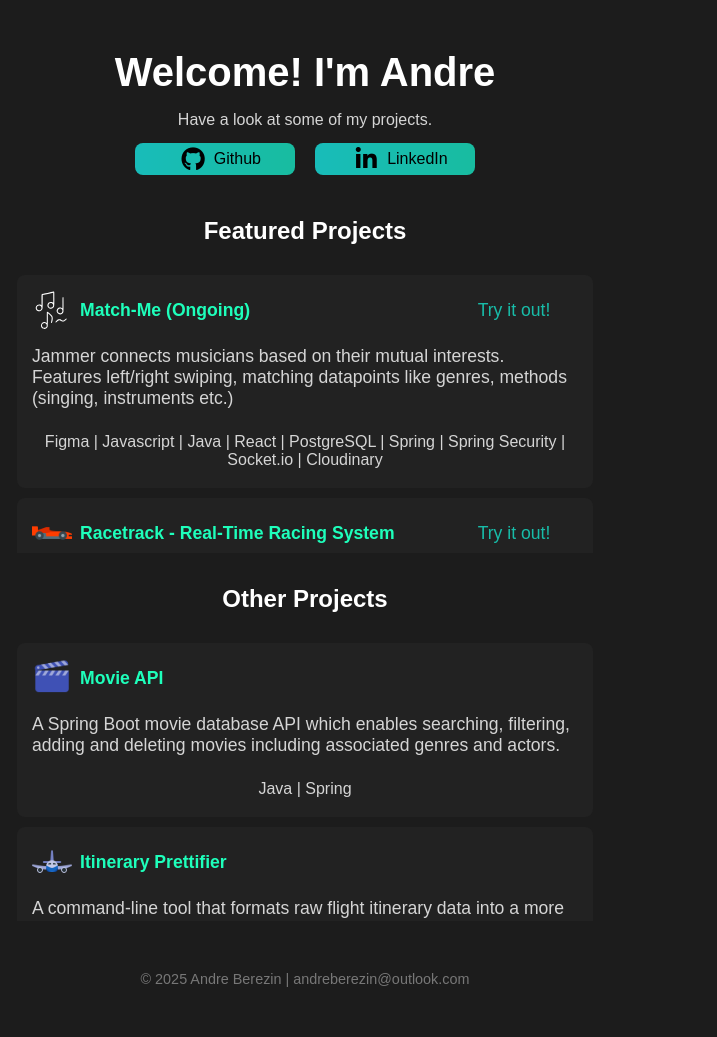
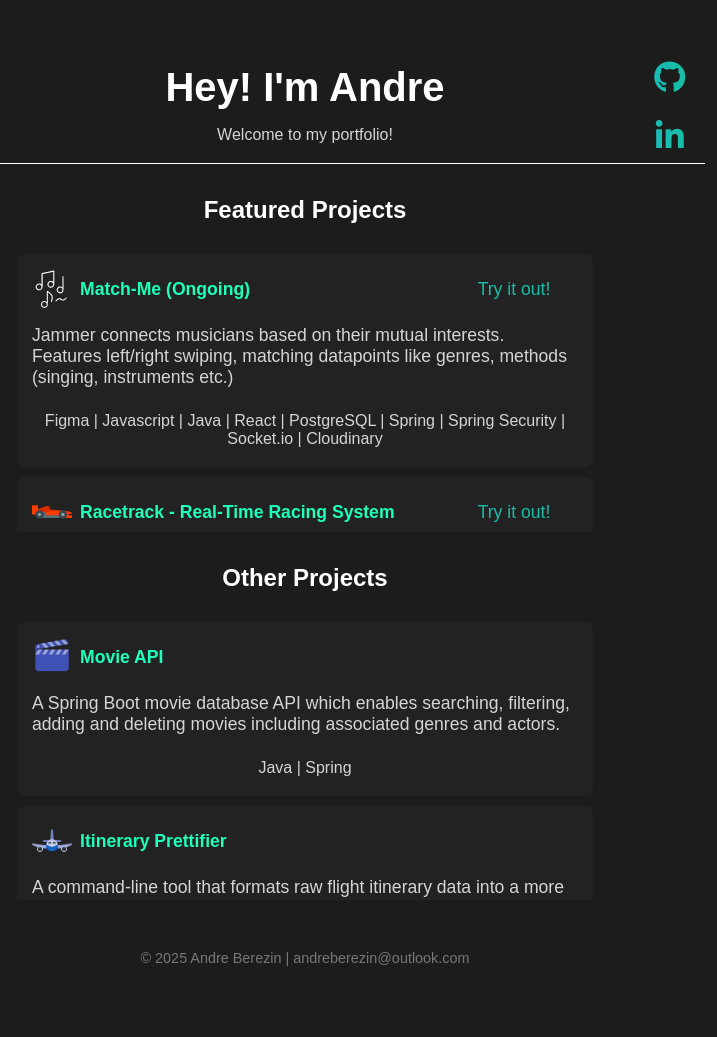
Before and after one commit to andreberezin/andreberezin.github.io, a Jekyll site: the page built from README.md, in a window 1280 px wide. Shown: the whole page, without its empty margins (335-1052 px from the left). Built offline with Jekyll 4.4.1, drawn with Linux system fonts in a browser that asks for light colours; our own code applies the rules of GitHub Pages for plain Markdown files; after the commit the page ends 1016 px from its top, so only the background shows below that.

Commit message:
new header design

```diff
--- a/_layouts/default.html
+++ b/_layouts/default.html
@@ -19,55 +19,46 @@
         <button id="cancelButton">Cancel</button>
     </div>
 </div>
-<!--<script>-->
-<!--    document.addEventListener('DOMContentLoaded', function() {-->
-<!--        const projectList = document.querySelector('.project-list');-->
+<div class="container">
+        <header>
+            <div class='header-text'>
+                <h1>Hey! I'm Andre</h1>
+                <p>Welcome to my portfolio!</p>
+            </div>
+            <div class='social-media-container'>
+                <a href="https://github.com/andreberezin?tab=repositories" class="media-link" target="_blank" title='Github'>
+                    <i class="fa-brands fa-github"></i>
+                </a>
+                <a href="https://www.linkedin.com/in/andreberezin" class="media-link" target="_blank" title='LinkedIn'>
+                    <i class="fa-brands fa-linkedin-in"></i>
+                </a>
+            </div>
 
-<!--        // Clone the first set of project items for the loop effect-->
-<!--        const items = projectList.querySelectorAll('.project-item');-->
-<!--        const clonedItems = Array.from(items).map(item => item.cloneNode(true));-->
-<!--        clonedItems.forEach(item => projectList.appendChild(item));-->
+        </header>
 
-<!--        // Function to handle the scrolling-->
-<!--        function handleScroll() {-->
-<!--            // If scrolled to the bottom, reset to the top-->
-<!--            if (projectList.scrollTop + projectList.clientHeight >= projectList.scrollHeight) {-->
-<!--                projectList.scrollTop = 0;-->
-<!--            }-->
-<!--        }-->
-
-<!--        // Add the scroll event listener-->
-<!--        projectList.addEventListener('scroll', handleScroll);-->
-<!--    });-->
-<!--</script>-->
-
-<div class="container">
-    <h1>Welcome! I'm Andre</h1>
-    <p>Have a look at some of my projects.</p>
-
-    <div class='button-container'>
-        <a href="https://github.com/andreberezin?tab=repositories" class="btn link" target="_blank">
-            <div class='button-content'>
-                <i class="fa-brands fa-github"></i>
-                <div class='button-text'>
-                    Github
-                </div>
-            </div>
-        </a>
-        <a href="https://www.linkedin.com/in/andreberezin" class="btn link" target="_blank">
-            <div class='button-content'>
-                <i class="fa-brands fa-linkedin-in"></i>
-                <div class='button-text'>
-                    LinkedIn
-                </div>
-            </div>
-        </a>
-    </div>
+<!--    <div class='button-container'>-->
+<!--        <a href="https://github.com/andreberezin?tab=repositories" class="btn link" target="_blank">-->
+<!--            <div class='button-content'>-->
+<!--                <i class="fa-brands fa-github"></i>-->
+<!--                <div class='button-text'>-->
+<!--                    Github-->
+<!--                </div>-->
+<!--            </div>-->
+<!--        </a>-->
+<!--        <a href="https://www.linkedin.com/in/andreberezin" class="btn link" target="_blank">-->
+<!--            <div class='button-content'>-->
+<!--                <i class="fa-brands fa-linkedin-in"></i>-->
+<!--                <div class='button-text'>-->
+<!--                    LinkedIn-->
+<!--                </div>-->
+<!--            </div>-->
+<!--        </a>-->
+<!--    </div>-->
     <!-- Featured Projects Section -->
     <h2>Featured Projects</h2>
 
 
-    <div class="project-list featured" id='project-list'>
+    <div class="project-list featured first">
         <div class="project-item">
             <div class='title-row'>
                 <a href='https://github.com/andreberezin/match-me' class='github-link' target="_blank" title='Github repository'>
@@ -76,7 +67,7 @@
                         Match-Me (Ongoing)
                     </div>
                 </a>
-                <a href='' class='website-link'>Try it out!</a>
+                <a href='' target="_blank" class='website-link' title='Live website'>Try it out!</a>
             </div>
             <p class='description'>Jammer connects musicians based on their mutual interests. Features left/right swiping, matching datapoints like genres, methods (singing, instruments etc.) </p>
             <p class='stack'> Figma | Javascript | Java | React | PostgreSQL | Spring | Spring Security | Socket.io | Cloudinary </p>
@@ -89,7 +80,7 @@
                         Racetrack - Real-Time Racing System
                     </div>
                 </a>
-                <a href='https://racetrack-ns5c.onrender.com' target="_blank" class='website-link' data-tooltip='This site may take 20-30 seconds to load due to the free-tier hosting.'>Try it out!</a>
+                <a href='https://racetrack-ns5c.onrender.com' target="_blank" class='website-link' title='Live website' data-tooltip='This site may take 20-30 seconds to load due to the free-tier hosting.'>Try it out!</a>
             </div>
             <p class='description'>A real-time system for car races. Features creating, starting, controlling and spectating races live.</p>
             <p class='stack'>Javascript | Node.js | React | Mongodb | Ngrok | Socket.io  </p>
--- a/assets/css/style.css
+++ b/assets/css/style.css
@@ -11,6 +11,39 @@ body {
   color: #fff;
   text-align: center;
   padding: 50px;
+}
+
+header {
+  padding-bottom: 15px;
+  padding-top: 15px;
+  border-bottom: 1px solid white;
+  display: flex;
+  align-items: center;
+  justify-content: center;
+  position: relative;
+}
+
+.social-media-container {
+  position: absolute;
+  right: 10px;
+  height: 90%;
+  display: flex;
+  flex-direction: column;
+  align-items: stretch;
+  justify-content: space-between;
+}
+
+.fa-brands {
+  font-size: 2rem;
+  padding: 5px;
+  margin-right: 0.3rem;
+  animation: blink-background 2s infinite;
+  color: transparent;
+  background-clip: text;
+}
+
+.fa-brands:hover {
+  scale: 1.1;
 }
 
 .container {
@@ -116,6 +149,10 @@ img {
   scroll-behavior: smooth; /* Optional: Smooth scrolling */
 }
 
+/*.first {*/
+/*  border-top: 1px solid white;*/
+/*}*/
+
 .project-item {
   background: #222;
   padding: 15px;
@@ -182,12 +219,12 @@ a {
   box-shadow: 0 0 2px 2px #48fbe9;
 }
 
-.fa-brands {
-  font-size: 1.5rem;
-  width: 2rem;
-  color: black;
-  margin-right: 0.3rem;
-}
+/*.fa-brands {*/
+/*  font-size: 1.5rem;*/
+/*  width: 2rem;*/
+/*  color: black;*/
+/*  margin-right: 0.3rem;*/
+/*}*/
 
 .button-content {
   display: flex;
@@ -221,6 +258,8 @@ footer {
   color: #777;
 }
 
+
+/* animations /*/
 @keyframes blink  {
   0% { color: #18bc8a;}
   50% { color: #18bcbc;}
@@ -229,17 +268,17 @@ footer {
 
 @keyframes blink-background {
   0% {
-    background: linear-gradient(90deg, #18bcbc, #18bc8a);
+    background-image: linear-gradient(90deg, #18bcbc, #18bc8a);
     background-size: 200% 100%;
     background-position: 100% 0;
   }
   50% {
-    background: linear-gradient(90deg, #18bcbc, #18bc8a);
+    background-image: linear-gradient(90deg, #18bcbc, #18bc8a);
     background-size: 200% 100%;
     background-position: 0 0;
   }
   100% {
-    background: linear-gradient(90deg, #18bcbc, #18bc8a);
+    background-image: linear-gradient(90deg, #18bcbc, #18bc8a);
     background-size: 200% 100%;
     background-position: 100% 0;
   }
```
